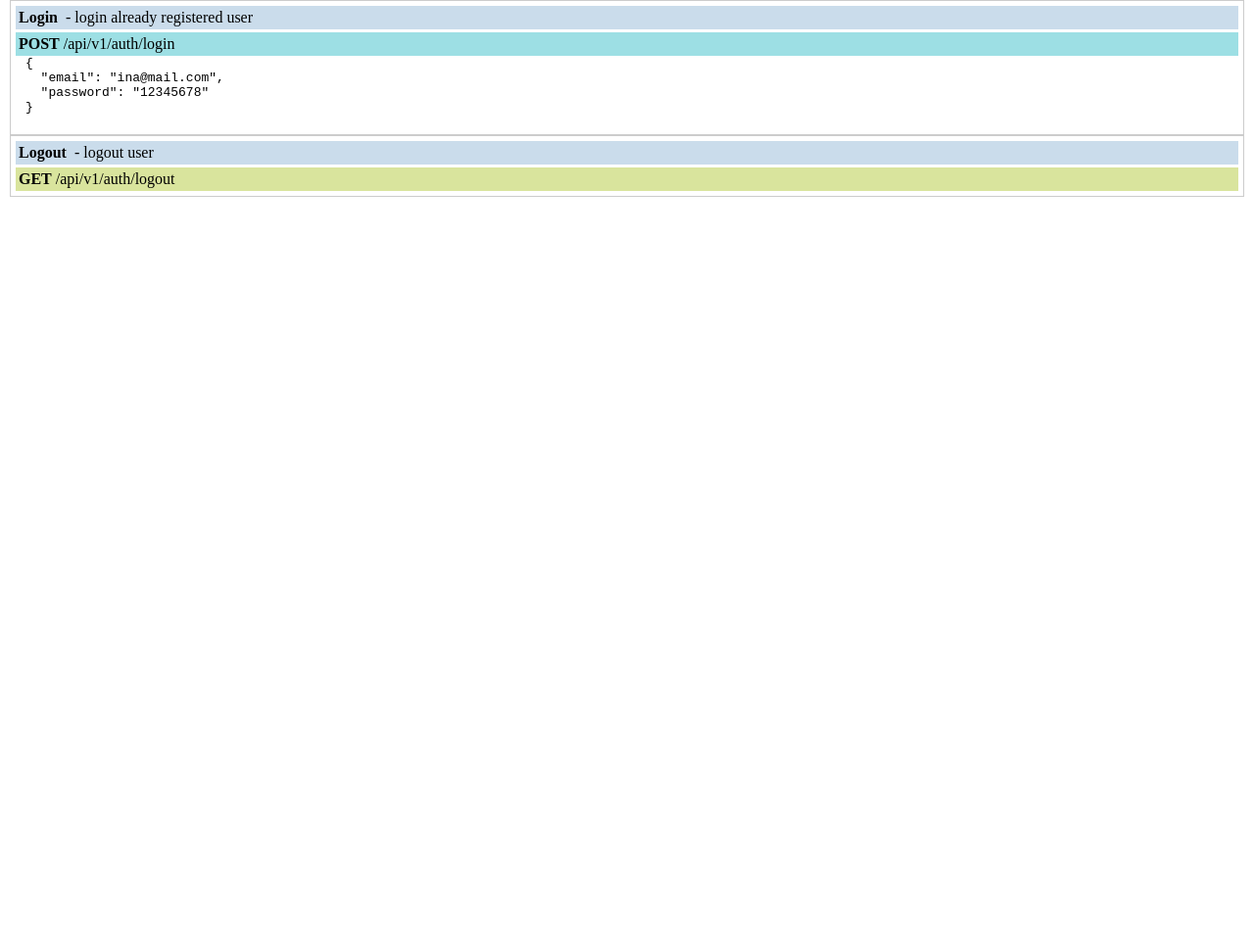
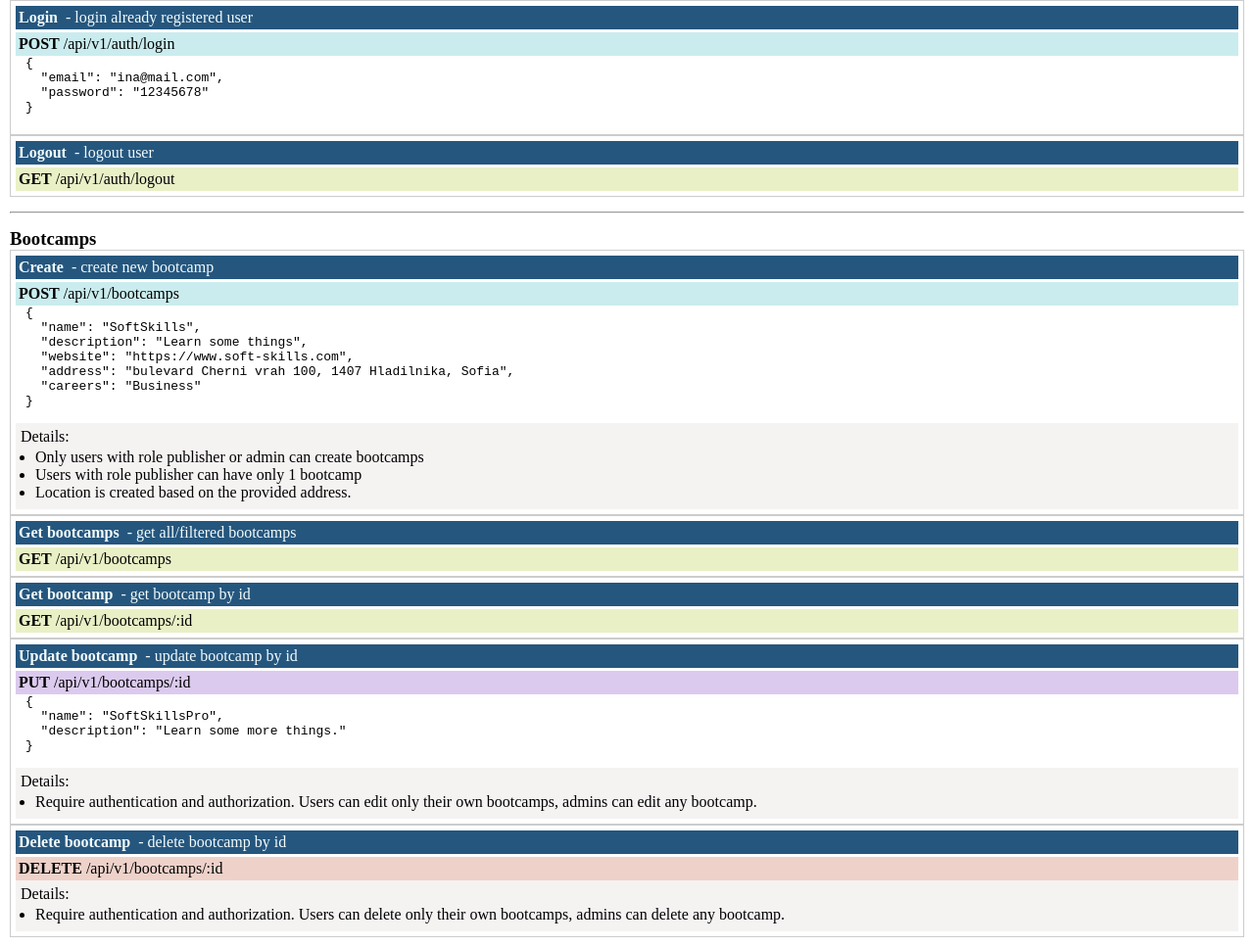
Before and after one commit to BZIvanov/extract-color-from-text, a website: page api.html in a window 1280 px wide. Shown: the part 200-1167 px from the top of the page at 98% size. Before the commit the page ends 800 px from the top, so only its background shows below. Drawn offline with Linux system fonts and the light colour scheme.

Commit message:
bootcamps api docs update

```diff
--- a/api.html
+++ b/api.html
@@ -9,26 +9,45 @@
       body {
         padding: 10px;
       }
+      hr {
+        margin: 15px 0;
+      }
       .title {
         display: flex;
         margin-bottom: 3px;
-        background-color: rgb(202, 220, 235);
+        background-color: rgb(37, 86, 126);
+        color: rgb(243, 252, 252);
         padding: 3px;
       }
       .route {
         padding: 5px;
-        border: 1px solid #ccc;
+        border: 1px solid rgb(204, 204, 204);
       }
       .get {
-        background-color: #d9e49d;
+        background-color: #e9f0c6;
         padding: 3px;
       }
       .post {
-        background-color: #9ddfe4;
+        background-color: #caecee;
+        padding: 3px;
+      }
+      .put {
+        background-color: #dbcaee;
+        padding: 3px;
+      }
+      .delete {
+        background-color: #eed2ca;
         padding: 3px;
       }
       .body {
         padding-left: 10px;
+      }
+      ul {
+        margin: 3px 15px;
+      }
+      .details {
+        background-color: rgb(245, 242, 242);
+        padding: 5px;
       }
     </style>
     <meta charset="UTF-8" />
@@ -79,5 +98,93 @@
         <p class="get"><strong>GET</strong> /api/v1/auth/logout</p>
       </div>
     </div>
+
+    <hr />
+
+    <div>
+      <h3>Bootcamps</h3>
+      <div class="route">
+        <div class="title">
+          <h4>Create</h4>
+          <span>&nbsp; - create new bootcamp</span>
+        </div>
+        <p class="post"><strong>POST</strong> /api/v1/bootcamps</p>
+        <div class="body">
+          <pre>
+{
+  "name": "SoftSkills",
+  "description": "Learn some things",
+  "website": "https://www.soft-skills.com",
+  "address": "bulevard Cherni vrah 100, 1407 Hladilnika, Sofia",
+  "careers": "Business"
+}
+          </pre>
+        </div>
+        <div class="details">
+          <p>Details:</p>
+          <ul>
+            <li>
+              Only users with role publisher or admin can create bootcamps
+            </li>
+            <li>Users with role publisher can have only 1 bootcamp</li>
+            <li>Location is created based on the provided address.</li>
+          </ul>
+        </div>
+      </div>
+      <div class="route">
+        <div class="title">
+          <h4>Get bootcamps</h4>
+          <span>&nbsp; - get all/filtered bootcamps</span>
+        </div>
+        <p class="get"><strong>GET</strong> /api/v1/bootcamps</p>
+      </div>
+      <div class="route">
+        <div class="title">
+          <h4>Get bootcamp</h4>
+          <span>&nbsp; - get bootcamp by id</span>
+        </div>
+        <p class="get"><strong>GET</strong> /api/v1/bootcamps/:id</p>
+      </div>
+      <div class="route">
+        <div class="title">
+          <h4>Update bootcamp</h4>
+          <span>&nbsp; - update bootcamp by id</span>
+        </div>
+        <p class="put"><strong>PUT</strong> /api/v1/bootcamps/:id</p>
+        <div class="body">
+          <pre>
+{
+  "name": "SoftSkillsPro",
+  "description": "Learn some more things."
+}
+          </pre>
+        </div>
+        <div class="details">
+          <p>Details:</p>
+          <ul>
+            <li>
+              Require authentication and authorization. Users can edit only
+              their own bootcamps, admins can edit any bootcamp.
+            </li>
+          </ul>
+        </div>
+      </div>
+      <div class="route">
+        <div class="title">
+          <h4>Delete bootcamp</h4>
+          <span>&nbsp; - delete bootcamp by id</span>
+        </div>
+        <p class="delete"><strong>DELETE</strong> /api/v1/bootcamps/:id</p>
+        <div class="details">
+          <p>Details:</p>
+          <ul>
+            <li>
+              Require authentication and authorization. Users can delete only
+              their own bootcamps, admins can delete any bootcamp.
+            </li>
+          </ul>
+        </div>
+      </div>
+    </div>
   </body>
 </html>
--- a/controllers/bootcamps.js
+++ b/controllers/bootcamps.js
@@ -98,7 +98,7 @@ exports.deleteBootcamp = catchAsync(async (req, res, next) => {
   // remove method is important to be used like this to trigger the pre method of the schema
   bootcamp.remove();
 
-  res.status(200).json({ success: true, data: null });
+  res.status(200).json({ success: true });
 });
 
 exports.getBootcampsInRadius = catchAsync(async (req, res, next) => {
--- a/middlewares/authenticate.js
+++ b/middlewares/authenticate.js
@@ -4,7 +4,6 @@ const AppError = require('../utils/appError');
 const User = require('../models/user');
 
 module.exports = catchAsync(async (req, res, next) => {
-  console.log(req.headers);
   let token;
   if (
     req.headers.authorization &&
```
